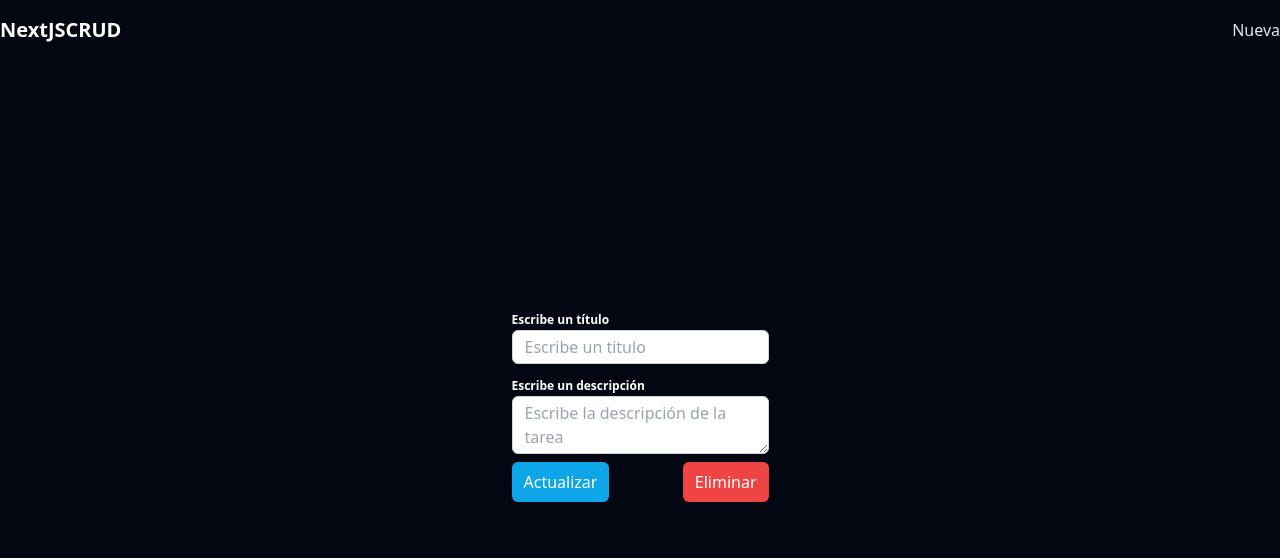
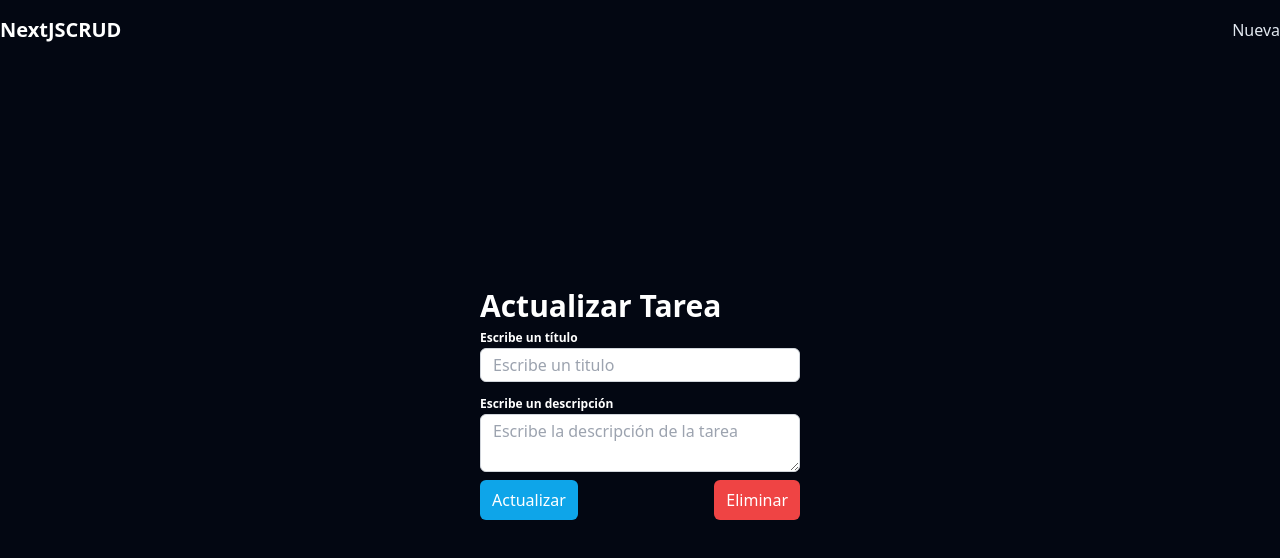
Before and after one commit to Alquimista-07/NextjsPrismaCRUDconTypescript, a Next.js app in the folder nextjs-prisma-typescript/: page /task/edit/1 in a window 1280 px wide. Shown: the top 558 px of the page. Built offline with nearby package versions, Linux system fonts and the light colour scheme; no server answers; the database is empty.

Commit message:
35. Ajuste estilos del formulario y mejoras

```diff
--- a/nextjs-prisma-typescript/src/app/new/page.tsx
+++ b/nextjs-prisma-typescript/src/app/new/page.tsx
@@ -119,13 +119,20 @@ function NewPage( {params}: {params: { id: string }} ) {
   return (
     <section className="h-[calc(100vh-7rem)] flex items-center justify-center">
 
-      <form onSubmit={enviar}>
+      <form onSubmit={enviar} className='w-1/4'>
+
+        <h1 className='text-3xl font-bold'>
+          {/* Colocamos un titulo y lo condicionamos para que diga crear o actualizar según corresponda
+              ya que recordemos que estamos usando el mismo formulario para las dos acciones */
+            params.id ? "Actualizar Tarea" : "Crear Tarea"
+          }
+        </h1>
 
         <label htmlFor="title" className='font-bold text-xs'>
           Escribe un título
         </label>
         <input id='title' type="text" placeholder="Escribe un titulo"
-               className="px-3 py-1 border border-gray-300 rounded-md shadow-sm focus:outline-none focus:ring-1 focus:ring-sky-300 focus:border-sky-300 text-black block mb-2"
+               className="px-3 py-1 border border-gray-300 rounded-md shadow-sm focus:outline-none focus:ring-1 focus:ring-sky-300 focus:border-sky-300 text-black block mb-2 w-full"
                {...register('title')}/>
 
         <label htmlFor="description" className='font-bold text-xs'>
```
